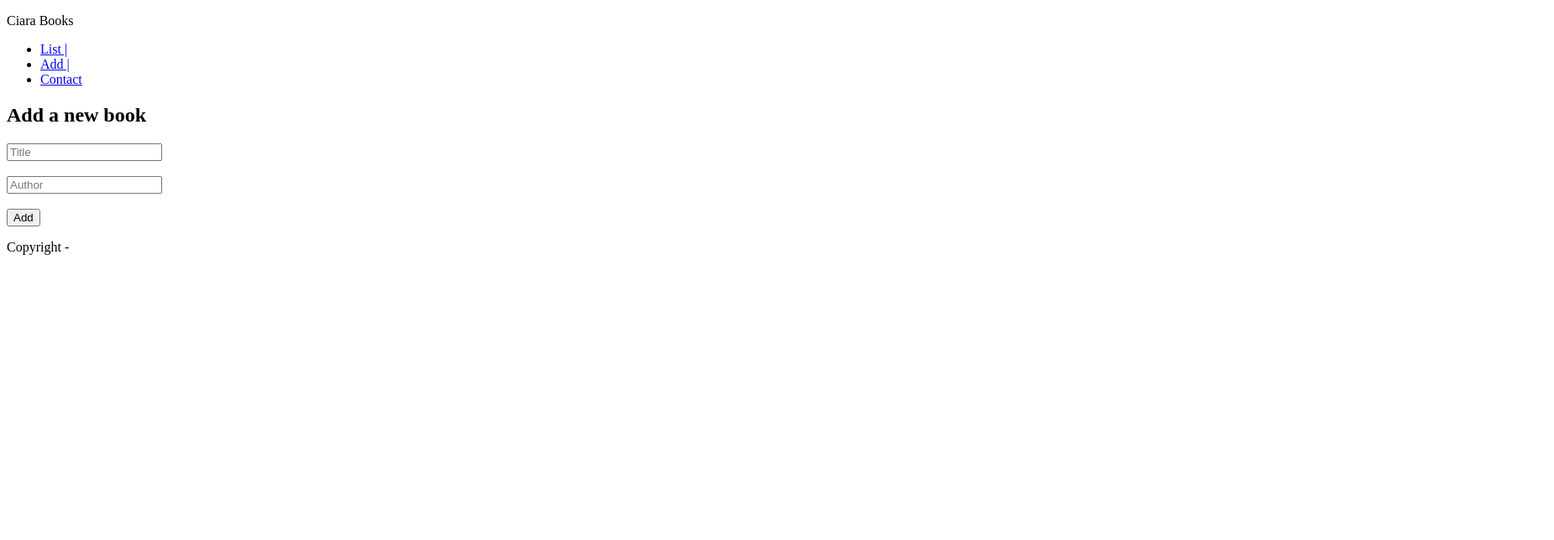
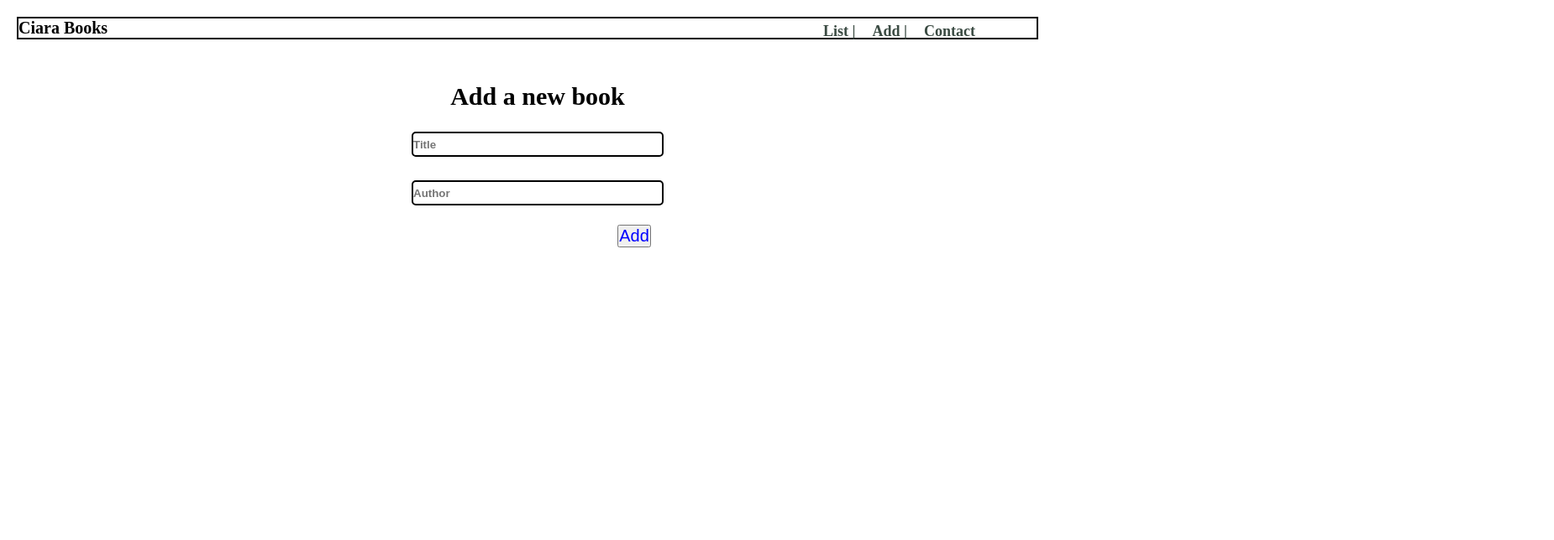
Before and after one commit to ciarangapu/awesome-books, a website: page index.html in a window 1280 px wide. Shown: the top 644 px of the page at 84% size, 1850 px wide, since content can reach past the window. Drawn offline with Linux system fonts and the light colour scheme.

Commit message:
add files

```diff
--- a/index.html
+++ b/index.html
@@ -3,7 +3,8 @@
 <head>
     <meta charset="UTF-8">
     <meta name="viewport" content="width=device-width, initial-scale=1.0">
-    <title>Document</title>
+    <title>AWESOME BOOKS</title>
+    <link rel="stylesheet" href="style.css">
 </head>
 <body>
 
@@ -15,7 +16,7 @@
     <div class="items">
     <ul>
         <li><a href="#list_display">List | </a></li>
-        <li><a href="#addition">Add | </a></li>
+        <li class="more"><a href="#addition">Add | </a></li>
         <li><a href="#Contact">Contact  </a></li>
     </ul>
 </div>
--- /dev/null
+++ b/style.css
@@ -0,0 +1,89 @@
+* {
+    margin: 0;
+    padding: 0;
+    box-sizing: border-box;
+  }
+
+  .logo{
+    margin: 20px;
+    margin-right: 900px;
+    border: 2px solid black;
+    font-size: 20px;
+    width: 95%;
+    font-weight: 900;
+  }
+
+
+ .items {
+
+margin-top: -70px;
+  display: flex;
+    gap: 20px;
+    list-style: none;
+    margin-left: 950px;
+    color: white;
+    width: 900px;
+}
+
+ ul {
+  display: flex;
+  flex-direction: row;
+  gap: 20px;
+  margin: 30px 30px;
+  list-style: none;
+  align-items: center;
+}
+
+ul li a {
+  text-decoration: none;
+  color: #3a4a42;
+  font-size: 18px;
+  font-weight: bold;
+}
+
+  .adding{
+    text-align: center;
+    align-items: center;
+
+  }
+  .adding_h2{
+    font-size: 30px;
+    margin: 20px;
+  }
+  .adding input{
+    margin-right: 250px;
+   font-weight: 900;
+   width: 300px;
+   margin: 5px 0;
+  border-radius: 2px;
+  border: 2px solid black;
+  height: 30px;
+  border-radius:5px;
+  }
+
+ button{
+    font-size: 20px;
+    color: blue;
+margin-left: 230px;
+ }
+
+ .commons{
+  border: 2px solid black;
+ margin: 20px;
+ margin-right: 900px;
+ font-size: 20px;
+ width: 95%;
+ font-weight: 900;
+ bottom: 0;
+  position: fixed;
+}
+.commons p{
+  margin-right: 300px;
+  font-weight: 900;
+
+}
+.dateTime{
+margin-left: 80%;
+font-weight: 900;
+
+}
```
